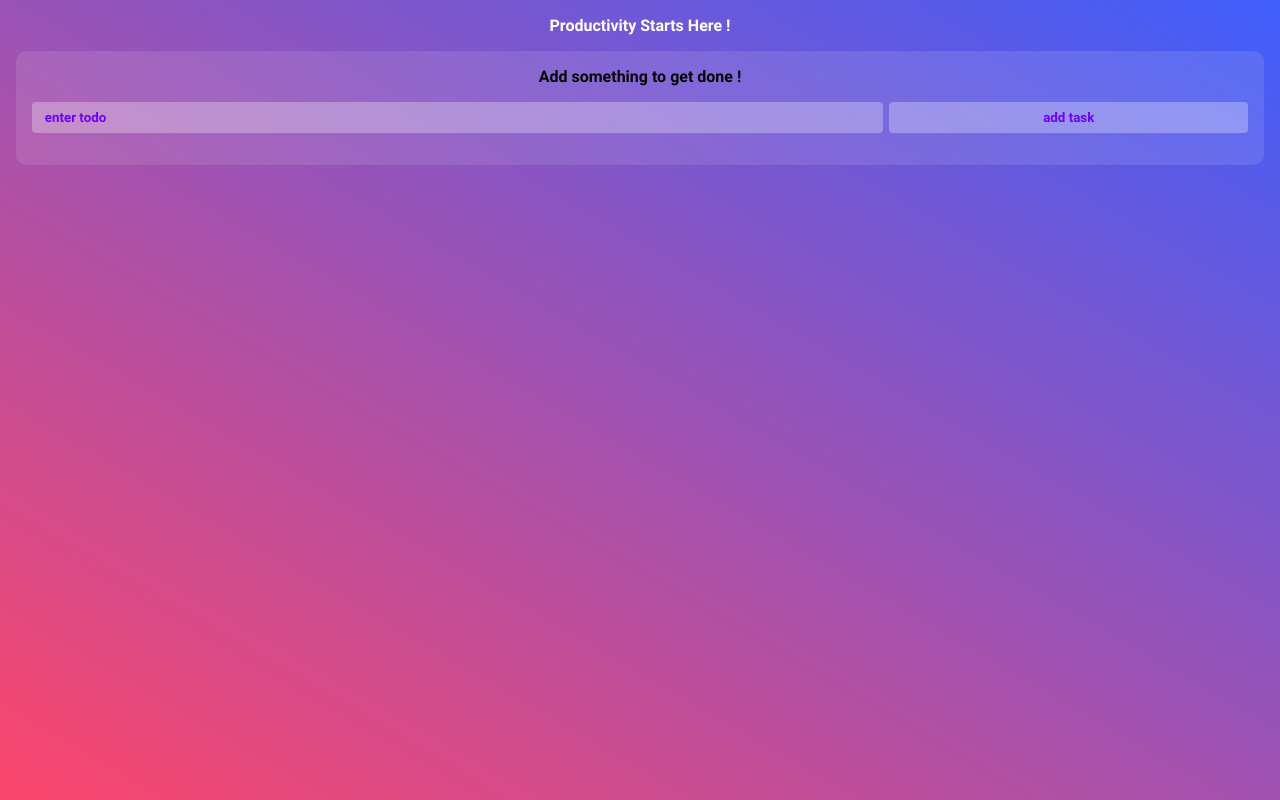
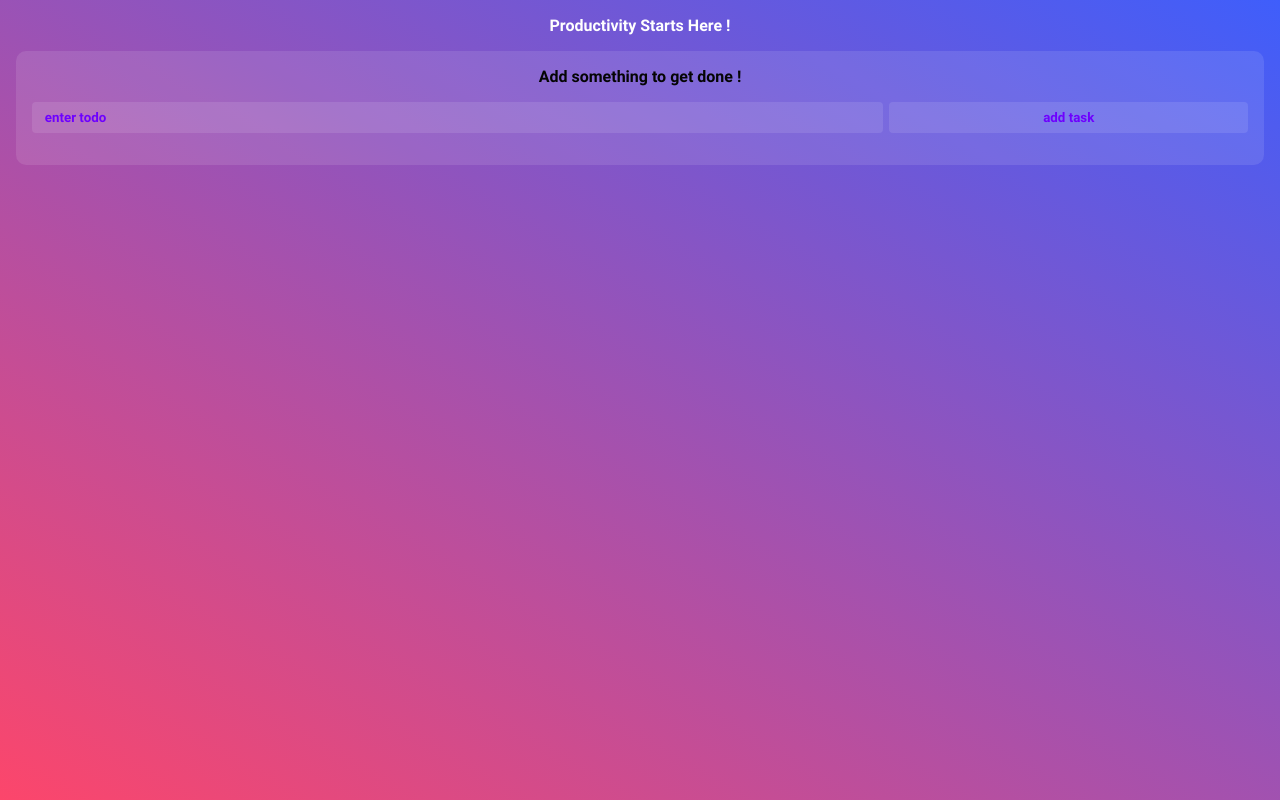
Before and after one commit to BilalHassen/todo-app, a React (Create React App) app: page / in a window 1280 px wide. Built offline with nearby package versions, Linux system fonts and the light colour scheme.

Commit message:
change background colors to be more consistent

```diff
--- a/src/components/EditTodoForm/EditTodoForm.scss
+++ b/src/components/EditTodoForm/EditTodoForm.scss
@@ -9,7 +9,7 @@
   gap: 0.4rem;
 
   &__input {
-    background-color: rgb(0, 0, 0);
+    background-color: $transparent-background;
     border: none;
     outline: none;
     box-shadow: none;
@@ -27,7 +27,7 @@
   }
 
   &__button {
-    background-color: rgb(0, 0, 0);
+    background-color: $transparent-background;
     border: none;
     outline: none;
     box-shadow: none;
--- a/src/components/TodoForm/TodoForm.scss
+++ b/src/components/TodoForm/TodoForm.scss
@@ -9,7 +9,7 @@
   gap: 0.4rem;
 
   &__input {
-    background-color: $darker-background;
+    background-color: $transparent-background;
     border: none;
     outline: none;
     box-shadow: none;
@@ -28,7 +28,7 @@
   }
 
   &__button {
-    background-color: $darker-background;
+    background-color: $transparent-background;
     border: none;
     outline: none;
     box-shadow: none;
```
